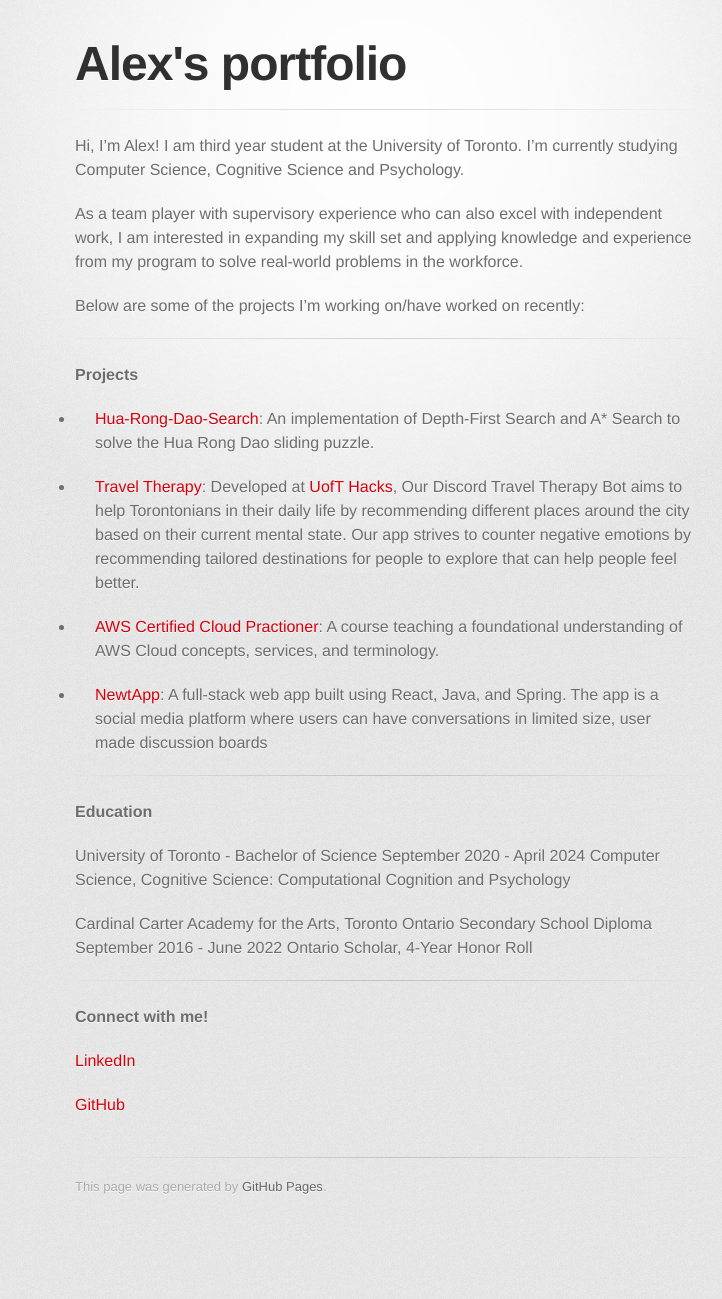
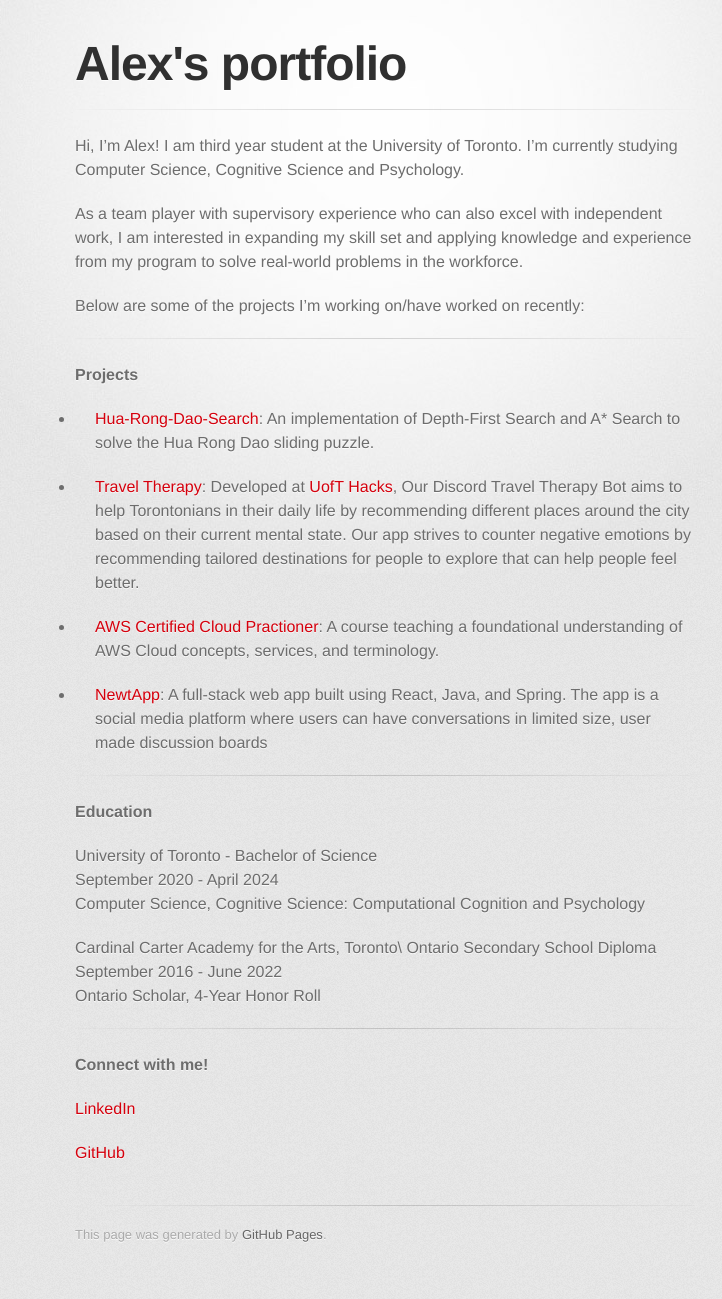
Before and after one commit to alexszokolay/alexszokolay.github.io, a Jekyll site: the page built from index.md, in a window 1280 px wide. Shown: the whole page, without its empty margins (255-977 px from the left). Built offline with Jekyll 4.4.1, drawn with Linux system fonts in a browser that asks for light colours; some web fonts are replaced; our own code applies the rules of GitHub Pages for plain Markdown files; the repository's description, which GitHub fills in, is left out; before the commit the page ends 1251 px from its top, so only the background shows below that.

```diff
--- a/index.md
+++ b/index.md
@@ -20,13 +20,13 @@ ___
 ---
 **Education**
 
-University of Toronto - Bachelor of Science
-September 2020 -  April 2024
+University of Toronto - Bachelor of Science\
+September 2020 -  April 2024\
 Computer Science, Cognitive Science: Computational Cognition and Psychology
 
-Cardinal Carter Academy for the Arts, Toronto
-Ontario Secondary School Diploma
-September 2016 - June 2022
+Cardinal Carter Academy for the Arts, Toronto\
+Ontario Secondary School Diploma\
+September 2016 - June 2022\
 Ontario Scholar, 4-Year Honor Roll
 
 ___
```
